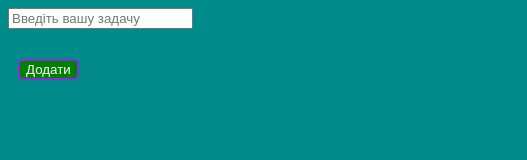
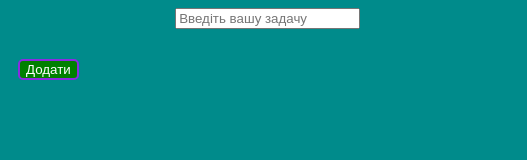
Before and after one commit to Okraila/whattodo, a plain HTML site: page index.html in a window 390 px wide. Shown: the whole page, 527 px wide, since content can reach past the window. Drawn offline with Linux system fonts and the light colour scheme.

Commit message:
Mobile Version

```diff
--- a/styles.css
+++ b/styles.css
@@ -1,5 +1,14 @@
+* {
+    max-width:95%;
+}
+
 body {
     background-color:darkcyan;
+}
+
+input {
+    margin-left: 50%;
+    margin-right: 50%;
 }
 
 button{
@@ -24,7 +33,6 @@ p{
     font-size: 20px;
     padding-left: 20px;
     padding-right: 20px;
-
 }
 
 li{
@@ -33,6 +41,7 @@ li{
     margin-bottom: 5px;
     justify-content: space-between;
     background-color:gray;
+    max-width:100%;
 }
 
 li:first-child{
```
